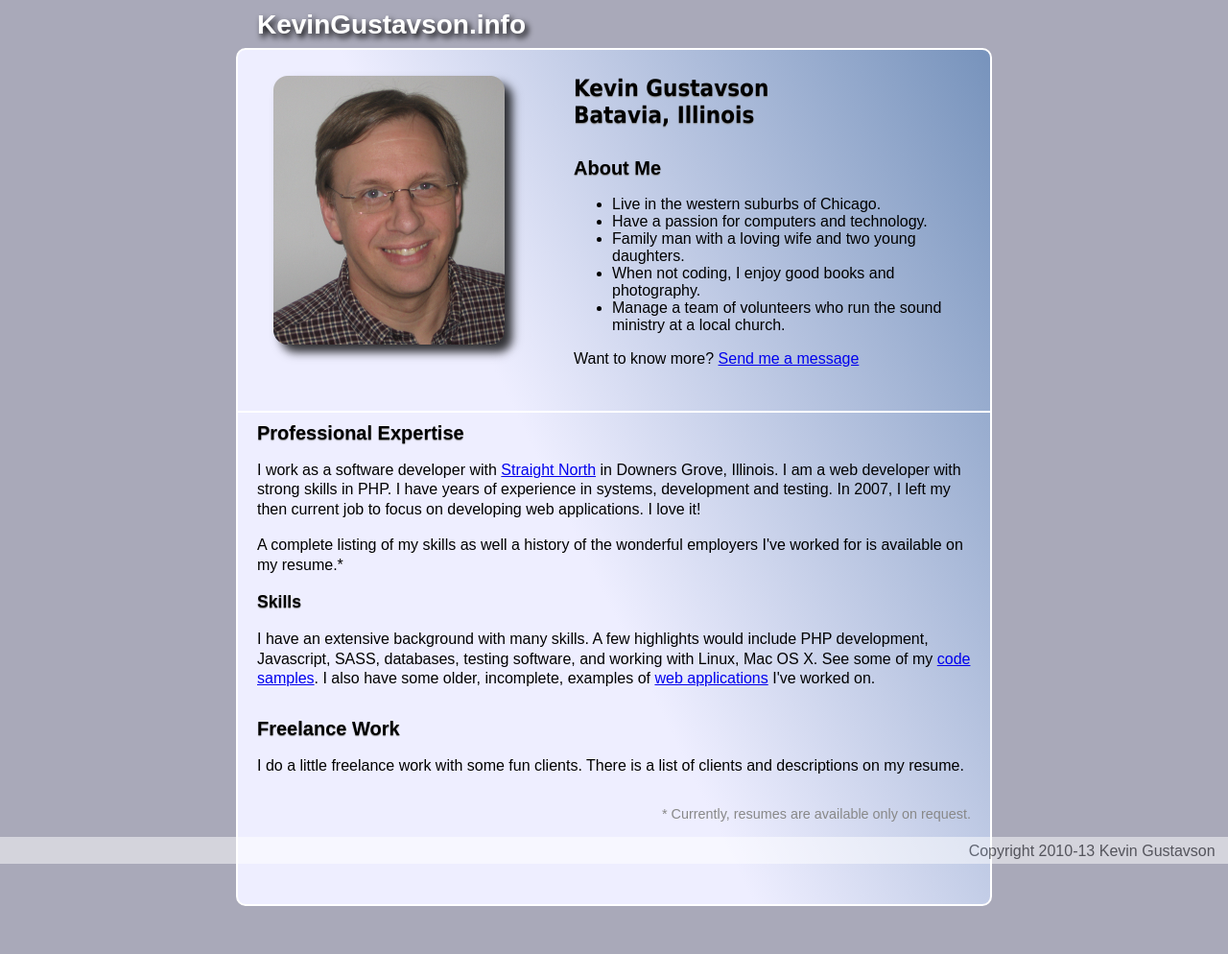
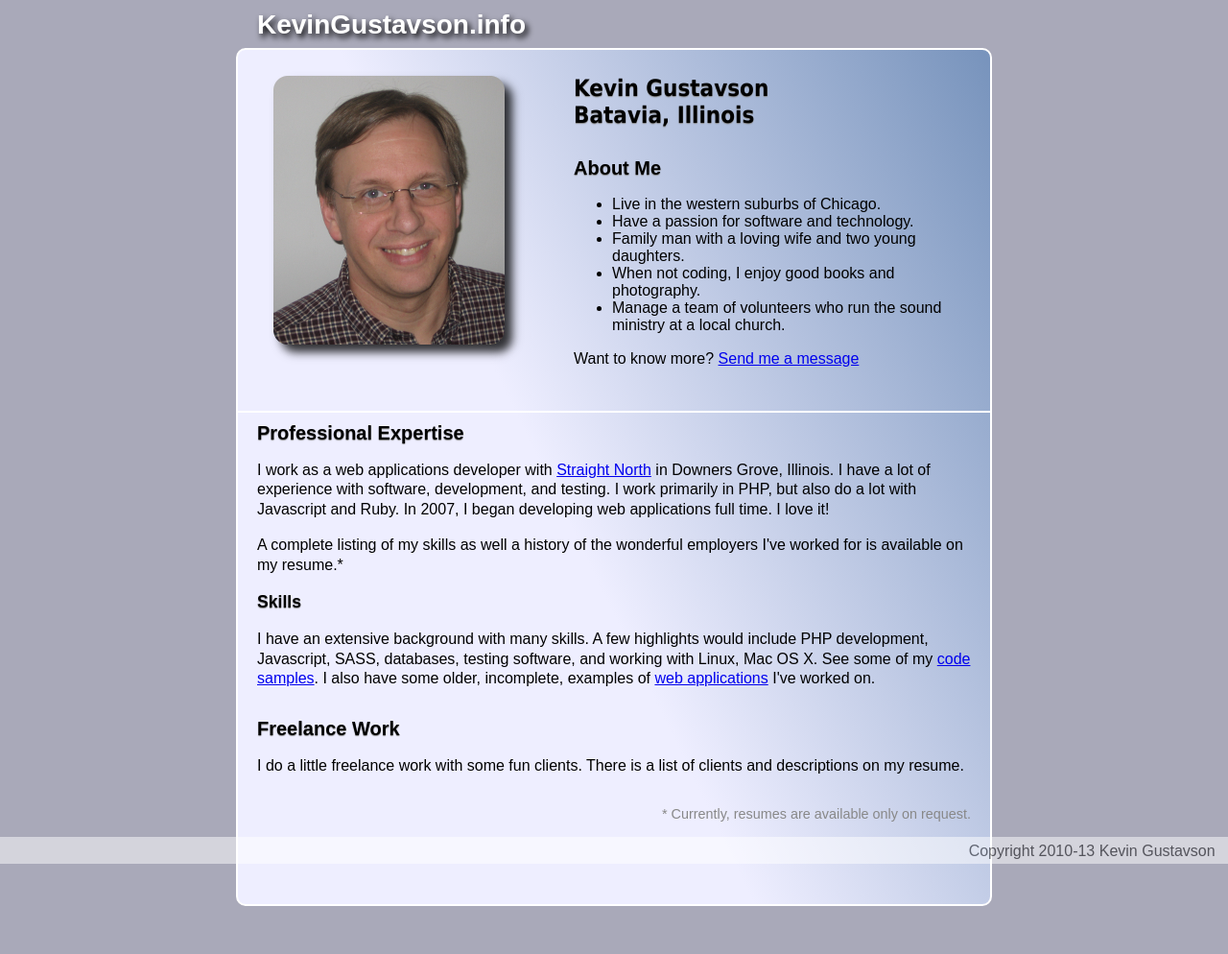
Before and after one commit to kgust/kgust.github.io, a Jekyll site: the page built from index.html, in a window 1280 px wide. Shown: the whole page at 96% size. Built offline with Jekyll 4.4.1, drawn with Linux system fonts in a browser that asks for light colours; Markdown is read by kramdown in place of the engine named in the settings.

Commit message:
Modify description.

```diff
--- a/index.html
+++ b/index.html
@@ -12,7 +12,7 @@ title: KevinGustavson.info
       <h2>About Me</h2>
       <ul>
         <li>Live in the western suburbs of Chicago.</li>
-        <li>Have a passion for computers and technology.</li>
+        <li>Have a passion for software and technology.</li>
         <li>Family man with a loving wife and two young daughters.</li>
         <li>When not coding, I enjoy good books and photography.</li>
         <li>Manage a team of volunteers who run the sound ministry at a local church.</li>
@@ -47,11 +47,12 @@ title: KevinGustavson.info
       <h2>Professional Expertise</h2>
 
         <p>
-          I work as a software developer with <a href="http://www.straightnorth.com"
-          target="_blank">Straight North</a> in Downers Grove, Illinois.  I
-          am a web developer with strong skills in PHP.  I have years of
-          experience in systems, development and testing.  In 2007, I left
-          my then current job to focus on developing web applications. I love it!
+          I work as a web applications developer with <a
+          href="http://www.straightnorth.com" target="_blank">Straight North</a>
+          in Downers Grove, Illinois. I have a lot of experience with software,
+          development, and testing.  I work primarily in PHP, but also do a lot
+          with Javascript and Ruby.  In 2007, I began developing web applications
+          full time.  I love it!
         </p>
 
         <p>
```
